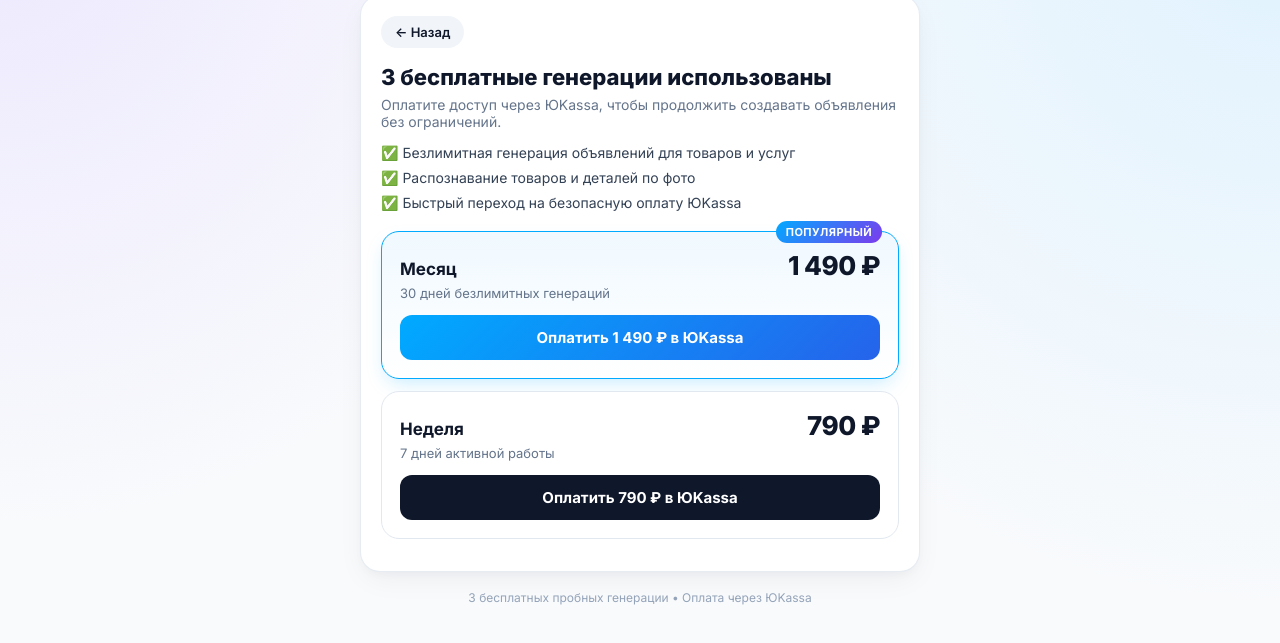
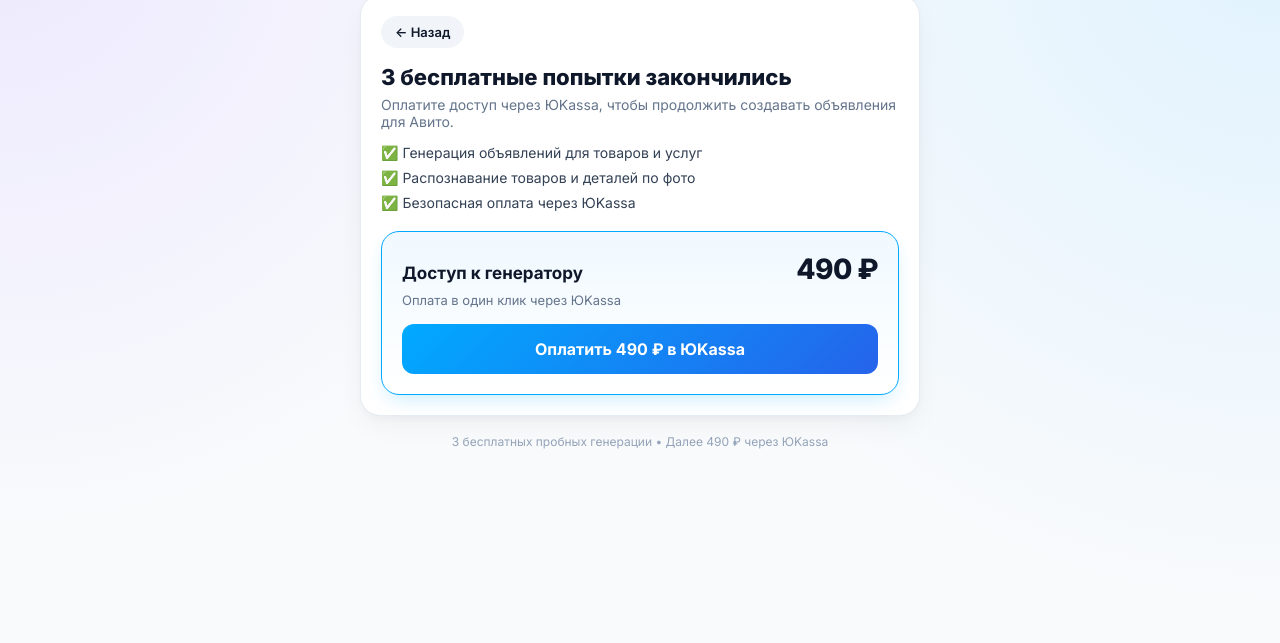
Before and after one commit to mrzigzagsanych-commits/avito-ai-landing, a plain HTML site: page index.html in a window 1280 px wide. Both pictures are taken after a click on the button "Бесплатно: 3 из 3". Shown: the part 79-722 px from the top of the page. Drawn offline with Linux system fonts and the light colour scheme.

Commit message:
Update index.html

```diff
--- a/index.html
+++ b/index.html
@@ -393,7 +393,7 @@
       background: #fff;
     }
 
-    /* Экран оплаты через ЮKassa (появляется после 3 пробных генераций) */
+    /* Экран оплаты 490 ₽ через ЮKassa */
     #paywall { display: none; }
 
     .back-btn {
@@ -427,60 +427,36 @@
       color: #334155;
     }
 
-    .plan-card {
-      border: 1.5px solid var(--border);
+    .offer-box {
+      border: 1.5px solid var(--primary);
       border-radius: 18px;
-      padding: 18px;
-      margin-bottom: 12px;
-      position: relative;
-      background: #fff;
-    }
-
-    .plan-card.popular {
-      border-color: var(--primary);
+      padding: 20px;
       background: linear-gradient(180deg, #f0f9ff 0%, #ffffff 100%);
       box-shadow: 0 8px 20px -6px rgba(0, 170, 255, 0.25);
     }
 
-    .popular-tag {
-      position: absolute;
-      top: -11px;
-      right: 16px;
-      background: linear-gradient(135deg, #00aaff 0%, #7c3aed 100%);
-      color: #fff;
-      font-size: 11px;
-      font-weight: 700;
-      padding: 4px 10px;
-      border-radius: 999px;
-      text-transform: uppercase;
-      letter-spacing: 0.04em;
-    }
-
-    .plan-top {
+    .offer-row {
       display: flex;
       justify-content: space-between;
       align-items: baseline;
+      margin-bottom: 6px;
     }
 
-    .plan-name { font-size: 17px; font-weight: 700; }
-    .plan-price { font-size: 26px; font-weight: 800; letter-spacing: -0.02em; }
-    .plan-sub { font-size: 13px; color: var(--text-secondary); margin: 4px 0 14px; }
+    .offer-title { font-size: 17px; font-weight: 700; }
+    .offer-price { font-size: 28px; font-weight: 800; letter-spacing: -0.02em; }
+    .offer-desc { font-size: 13px; color: var(--text-secondary); margin: 0 0 16px; }
 
     .pay-btn {
       width: 100%;
       text-align: center;
       border: none;
-      padding: 13px;
+      padding: 15px;
       border-radius: 12px;
       font-weight: 700;
-      font-size: 15px;
-      background: #0f172a;
+      font-size: 16px;
+      background: linear-gradient(135deg, #00aaff 0%, #2563eb 100%);
       color: #fff;
       cursor: pointer;
-    }
-
-    .plan-card.popular .pay-btn {
-      background: linear-gradient(135deg, #00aaff 0%, #2563eb 100%);
     }
 
     .footer-note {
@@ -505,7 +481,7 @@
 
     <div class="hero" id="heroBlock">
       <h1>Объявление для Авито за 15 секунд</h1>
-      <p>Попробуйте 3 раза бесплатно — загрузите фото или опишите товар/услугу, а ИИ соберет текст под поиск Авито.</p>
+      <p>3 бесплатных пробных раза — загрузите фото или опишите товар/услугу, а ИИ соберет текст под поиск Авито.</p>
     </div>
 
     <div id="generatorCard" class="card">
@@ -570,46 +546,37 @@
       </div>
     </div>
 
-    <!-- Экран оплаты через ЮKassa после исчерпания 3 бесплатных попыток -->
+    <!-- Экран оплаты 490 ₽ через ЮKassa после 3 бесплатных попыток -->
     <div id="paywall" class="card">
       <button type="button" class="back-btn" onclick="togglePaywall(false)">← Назад</button>
-      <h2 style="margin: 0 0 6px; font-size: 22px; font-weight: 800;">3 бесплатные генерации использованы</h2>
-      <p style="margin: 0; color: var(--text-secondary); font-size: 14px;">Оплатите доступ через ЮKassa, чтобы продолжить создавать объявления без ограничений.</p>
+      <h2 style="margin: 0 0 6px; font-size: 22px; font-weight: 800;">3 бесплатные попытки закончились</h2>
+      <p style="margin: 0; color: var(--text-secondary); font-size: 14px;">Оплатите доступ через ЮKassa, чтобы продолжить создавать объявления для Авито.</p>
 
       <ul class="benefits">
-        <li>✅ Безлимитная генерация объявлений для товаров и услуг</li>
+        <li>✅ Генерация объявлений для товаров и услуг</li>
         <li>✅ Распознавание товаров и деталей по фото</li>
-        <li>✅ Быстрый переход на безопасную оплату ЮKassa</li>
+        <li>✅ Безопасная оплата через ЮKassa</li>
       </ul>
 
-      <div class="plan-card popular">
-        <div class="popular-tag">Популярный</div>
-        <div class="plan-top">
-          <span class="plan-name">Месяц</span>
-          <span class="plan-price">1 490 ₽</span>
+      <div class="offer-box">
+        <div class="offer-row">
+          <span class="offer-title">Доступ к генератору</span>
+          <span class="offer-price">490 ₽</span>
         </div>
-        <div class="plan-sub">30 дней безлимитных генераций</div>
-        <button type="button" class="pay-btn" onclick="startPayment('month', this)">Оплатить 1 490 ₽ в ЮKassa</button>
-      </div>
-
-      <div class="plan-card">
-        <div class="plan-top">
-          <span class="plan-name">Неделя</span>
-          <span class="plan-price">790 ₽</span>
-        </div>
-        <div class="plan-sub">7 дней активной работы</div>
-        <button type="button" class="pay-btn" onclick="startPayment('week', this)">Оплатить 790 ₽ в ЮKassa</button>
+        <p class="offer-desc">Оплата в один клик через ЮKassa</p>
+        <button type="button" class="pay-btn" onclick="startPayment(this)">Оплатить 490 ₽ в ЮKassa</button>
       </div>
     </div>
 
-    <div class="footer-note">3 бесплатных пробных генерации • Оплата через ЮKassa</div>
+    <div class="footer-note">3 бесплатных пробных генерации • Далее 490 ₽ через ЮKassa</div>
   </div>
 
   <script>
     // 1. URL вебхука генерации в Nodul
     const NODUL_WEBHOOK_URL = "https://ВАШ_ВЕБХУК_ГЕНЕРАЦИИ_В_NODUL";
-    // 2. URL вебхука создания платежа в Nodul (опционально, если создаете ссылку динамически)
+    // 2. URL вебхука создания платежа в Nodul (или прямая ссылка ЮKassa, если используете статическую)
     const NODUL_PAY_URL = "https://ВАШ_ВЕБХУК_ОПЛАТЫ_В_NODUL";
+    const AMOUNT_RUB = "490.00";
 
     const FREE_TRIAL_TOTAL = 3;
     let mode = "goods";
@@ -633,7 +600,7 @@
 
       if (hasPaid) {
         pill.classList.remove("exhausted");
-        textEl.innerText = "PRO активен";
+        textEl.innerText = "Доступ активен";
         genBtn.innerHTML = "<span>✨</span> <span>Сгенерировать объявление</span>";
         return;
       }
@@ -648,12 +615,12 @@
         genBtn.innerHTML = "<span>✨</span> <span>Сгенерировать бесплатно</span>";
       } else {
         pill.classList.add("exhausted");
-        textEl.innerText = "Лимит исчерпан • Оплатить";
-        genBtn.innerHTML = "<span>🔓</span> <span>Открыть доступ в ЮKassa</span>";
+        textEl.innerText = "490 ₽ • Оплатить";
+        genBtn.innerHTML = "<span>🔓</span> <span>Оплатить 490 ₽ в ЮKassa</span>";
       }
     }
 
-    updateTrialUI(localRemaining);
+    updateTrialUI(localRemaining, localStorage.getItem("avito_ai_paid") === "1");
 
     function setMode(newMode) {
       mode = newMode;
@@ -812,7 +779,7 @@
       }
     }
 
-    async function startPayment(plan, btnEl) {
+    async function startPayment(btnEl) {
       if (NODUL_PAY_URL.includes("ВАШ_ВЕБХУК_ОПЛАТЫ_В_NODUL")) {
         alert("Укажите URL вебхука создания платежа в переменной NODUL_PAY_URL.");
         return;
@@ -826,7 +793,10 @@
         const res = await fetch(NODUL_PAY_URL, {
           method: "POST",
           headers: { "Content-Type": "application/json" },
-          body: JSON.stringify({ user_id: userId, plan: plan })
+          body: JSON.stringify({
+            user_id: userId,
+            amount: AMOUNT_RUB
+          })
         });
         const data = await res.json();
         if (data.confirmation_url) {
```
